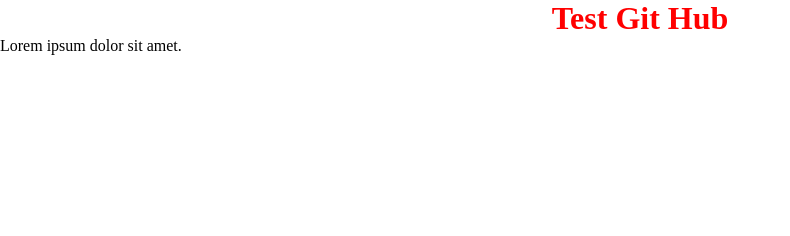
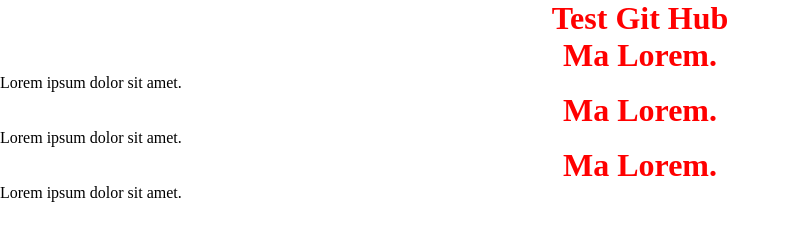
Before and after one commit to ThibautCornil/PROJET_GIT, a plain HTML site: page index.html in a window 1280 px wide. Shown: the whole page, without its empty margins (0-790 px from the left). Drawn offline with Linux system fonts and the light colour scheme.

Commit message:
ajout des titres

```diff
--- a/index.html
+++ b/index.html
@@ -12,7 +12,30 @@
 <body>
     <h1 id="top-banner">Test Git Hub</h1>
 
+
+        <!-- description -->
     <div>
+        <h1>
+            Ma Lorem.
+        </h1>
+
+        <p>Lorem ipsum dolor sit amet.</p>
+    </div>
+
+            <!-- récompense -->
+            <div>
+                <h1>
+                    Ma Lorem.
+                </h1>
+
+                <p>Lorem ipsum dolor sit amet.</p>
+            </div>
+
+                    <!-- description -->
+    <div>
+        <h1>
+            Ma Lorem.
+        </h1>
 
         <p>Lorem ipsum dolor sit amet.</p>
     </div>
```
